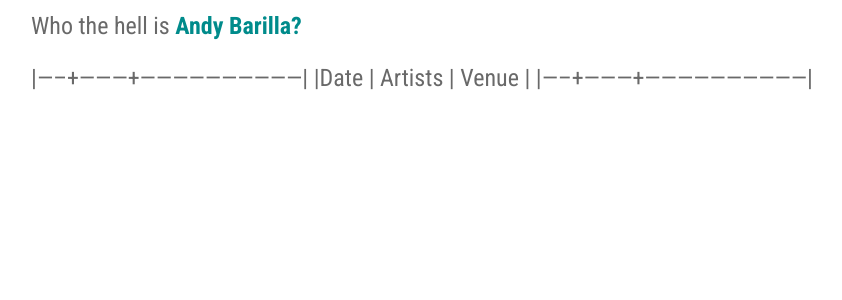
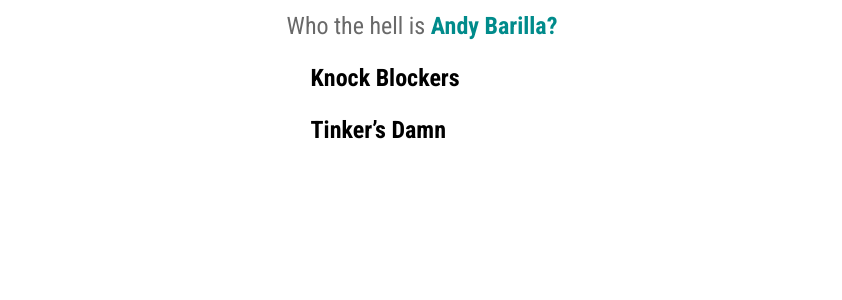
Before and after one commit to andybarilla/personal-sites, a Jekyll site: the page built from andybarilla/index.md, in a window 1280 px wide. Shown: the top 300 px of the page, without its empty margins (218-1060 px from the left). Built offline with Jekyll 4.4.1, drawn with Linux system fonts in a browser that asks for light colours; a script that is not in the unit is left out; part of the change alters nothing that is shown.

Commit message:
Removed bandsintown plugin

```diff
--- a/andybarilla/_config.yml
+++ b/andybarilla/_config.yml
@@ -17,6 +17,7 @@ host: 0.0.0.0
 markdown: kramdown
 
 bandsintown:
+  apikey: e4f9ac5817e5715127514c7f11f06afd
   strftime: "%b %e"
   bands:
     - "Tinker's Damn"
--- a/andybarilla/_plugins/bandsintown.rb
+++ /dev/null
@@ -1,65 +0,0 @@
-require 'json'
-require 'hash-joiner'
-require 'open-uri'
-require 'uri'
-
-module Bandsintown
-  class Generator < Jekyll::Generator
-    def generate(site)
-      config = site.config['bandsintown']
-      if !config
-        return
-      end
-      if !config['bands'].kind_of?(Array)
-        config['bands'] = [config['bands']]
-      end
-      bitevents = nil
-      uri = "http://api.bandsintown.com/artists/%s/events.json?app_id=jekyll_bit_plugin&api_version=2.0"
-
-      valid_gigs = nil
-      config['bands'].each do |d|
-        parts = d.split('|')
-        if parts.length > 1
-          valid_gigs = parts[1].split(',').map(&:to_i)
-        end
-
-        begin
-          band_name = URI.encode(parts[0])
-          source = JSON.load(open(uri % [band_name]))
-          if !valid_gigs.nil?
-            new_source = []
-            source.each do |gig|
-              if valid_gigs.include? gig['id']
-                new_source << gig
-              end
-            end
-            source = new_source
-          end
-
-          if bitevents
-            HashJoiner.deep_merge bitevents, source
-          else
-            bitevents = source
-          end
-        rescue
-          next
-        end
-      end
-
-      bitevents.each do |gig|
-        artists = []
-        if config['strftime']
-          gig['strftime'] = DateTime.parse(gig['datetime']).strftime(config['strftime'])
-        end
-        gig['artists'].each do |artist|
-          if !artists.include? artist['name']
-            artists << artist['name']
-          end
-        end
-        gig['artistlist'] = artists.join(', ')
-      end
-
-      site.data['bitevents'] = bitevents.sort_by { |k| DateTime.parse(k['datetime']) }
-    end
-  end
-end
--- a/andybarilla/index.md
+++ b/andybarilla/index.md
@@ -5,8 +5,8 @@ title: Andy Barilla
 
 Who the hell is <a href="about.html">Andy Barilla?</a>
 
-|-----+---------+------------------------------|
-|Date | Artists | Venue                        |
-|-----+---------+------------------------------|
-{% for event in site.data.bitevents %}|{{ event.strftime }} | <a href="{{event.facebook_rsvp_url}}">{{event.artistlist}}</a> | <a href="{{event.facebook_rsvp_url}}">{{ event.venue.place }}</a> |
-{% endfor %}
+## Knock Blockers
+<script charset="utf-8" src="https://widget.bandsintown.com/main.min.js"></script><a class="bit-widget-initializer" data-artist-name="Knock Blockers" data-display-local-dates="false" data-display-past-dates="true" data-auto-style="false" data-text-color="#000000" data-link-color="#008B8B" data-popup-background-color="#FFFFFF" data-background-color="#FFFFFF" data-display-limit="15" data-link-text-color="#FFFFFF"></a>
+
+## Tinker's Damn
+<script charset="utf-8" src="https://widget.bandsintown.com/main.min.js"></script><a class="bit-widget-initializer" data-artist-name="Tinker’s Damn" data-display-local-dates="false" data-display-past-dates="true" data-auto-style="false" data-text-color="#000000" data-link-color="#008B8B" data-popup-background-color="#FFFFFF" data-background-color="#FFFFFF" data-display-limit="15" data-link-text-color="#FFFFFF"></a>
```
